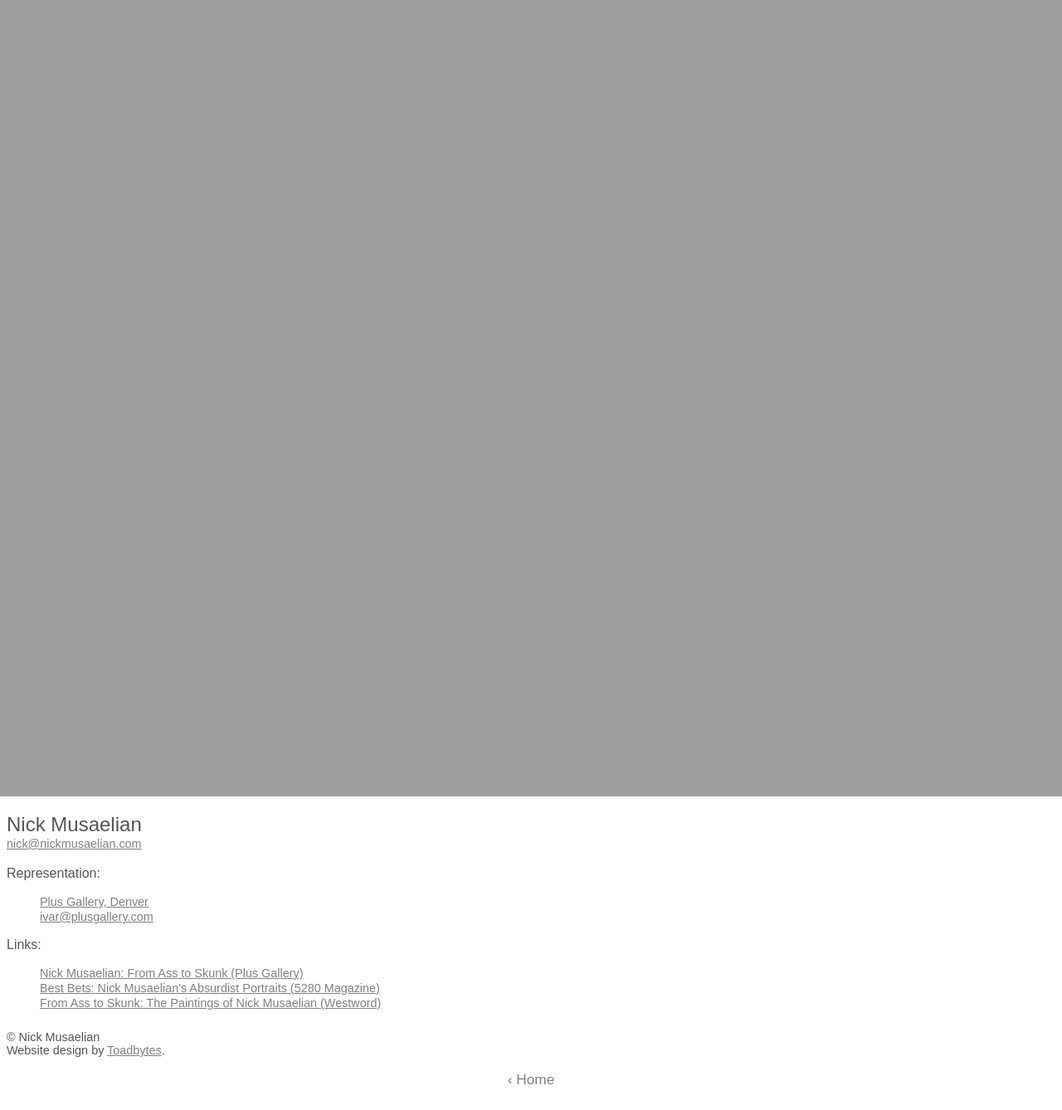
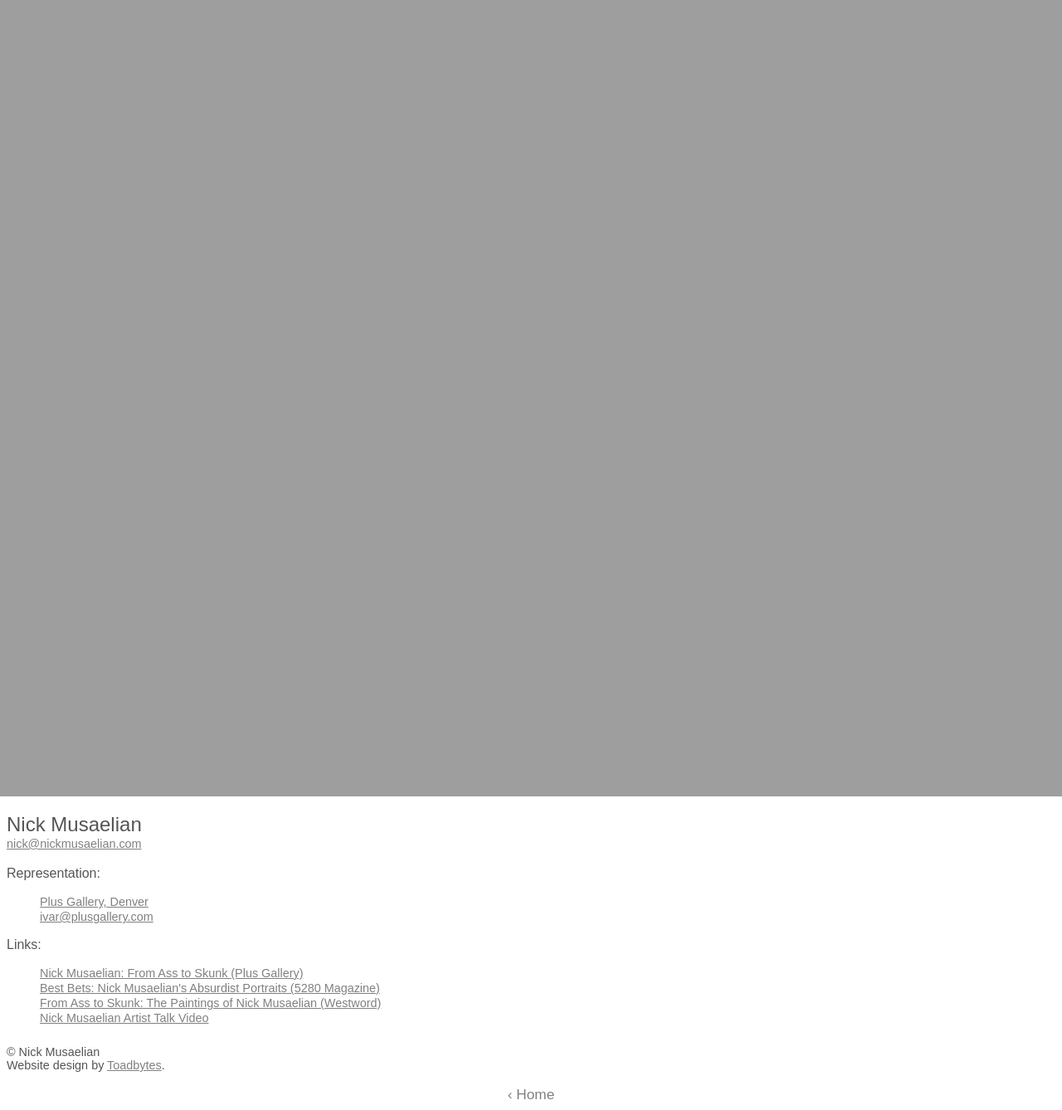
Before and after one commit to nickmusaelian/nickmusaelian.github.io, a Jekyll site: the page built from about.html, in a window 1280 px wide. Shown: the whole page at 83% size. Built offline with Jekyll 4.4.1, drawn with Linux system fonts in a browser that asks for light colours.

Commit message:
Added talk link to About

```diff
--- a/about.html
+++ b/about.html
@@ -29,6 +29,9 @@ permalink: /about/
           <li><a href="http://www.westword.com/event/from-ass-to-skunk-the-paintings-of-nick-musaelian-6277611">
             From Ass to Skunk: The Paintings of Nick Musaelian (Westword)
           </a></li>
+          <li>
+            <a href="https://www.youtube.com/watch?v=aMU5oJdqmRw">Nick Musaelian Artist Talk Video</a>
+          </li>
         </ul>
       </div>
       <div id="about-footer">
```
